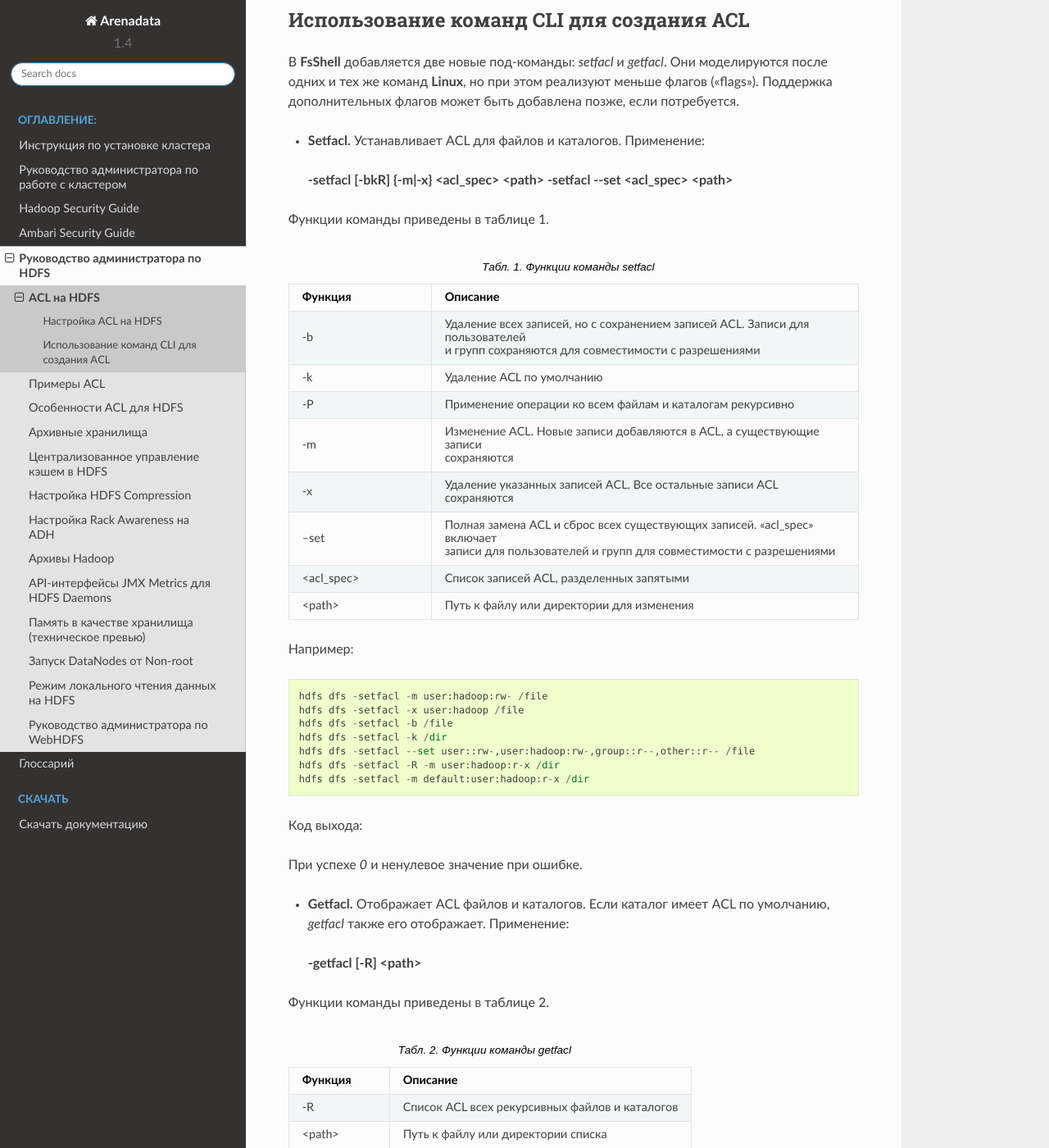
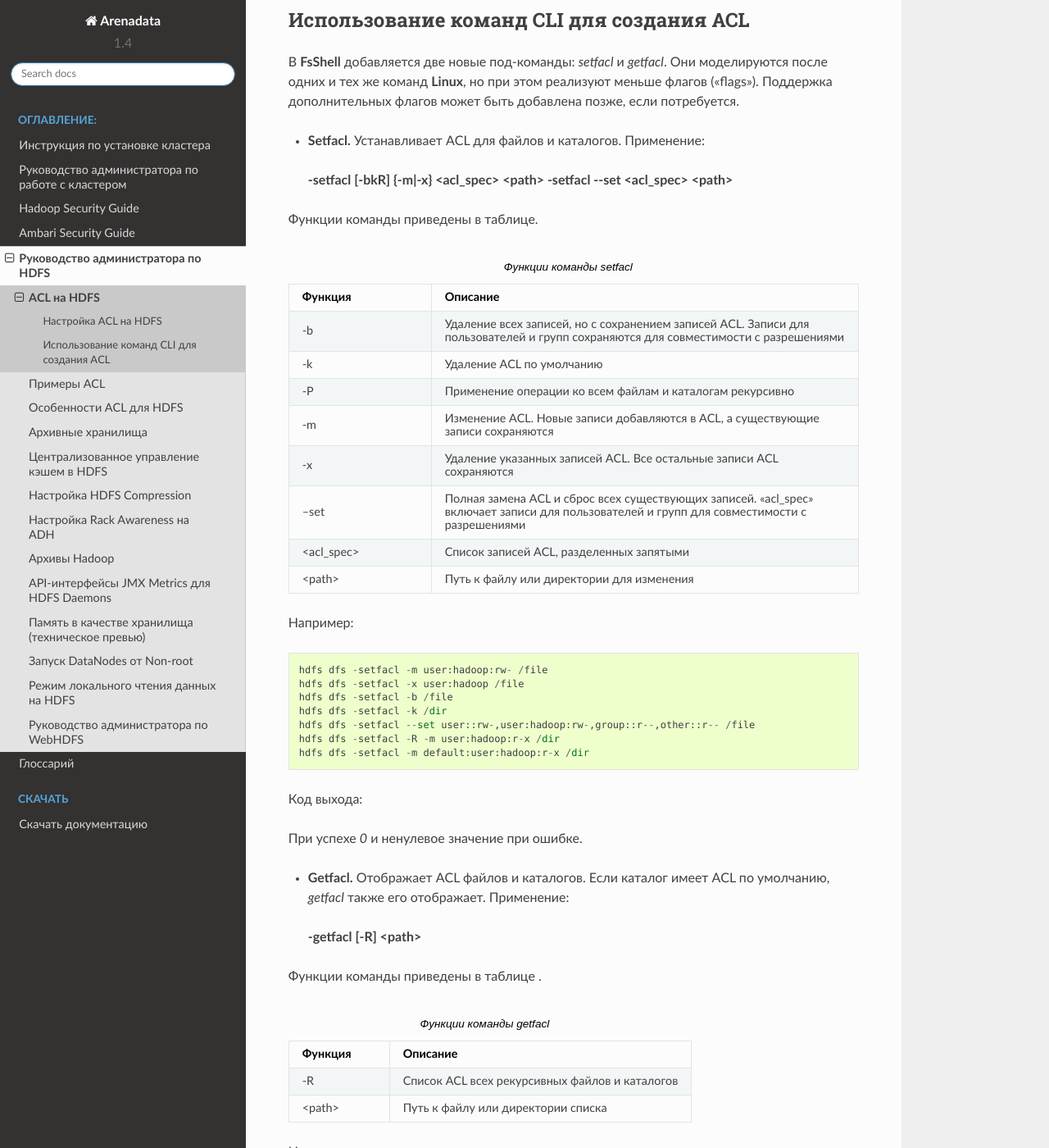
Before and after one commit to arenadata/docs_adps, a Sphinx documentation site: the page built from source/HDFSadmin/ACLonHDFS.rst, in a window 1280 px wide and 1400 px high, scrolled down 589 px. Shown: the whole window at 82% size. Built offline with Sphinx 7.4.7 and the Read the Docs theme 2.0.0, drawn with Linux system fonts in a browser that asks for light colours.

Commit message:
Update ACLonHDFS.rst

```diff
--- a/source/HDFSadmin/ACLonHDFS.rst
+++ b/source/HDFSadmin/ACLonHDFS.rst
@@ -36,18 +36,18 @@ ACL на HDFS
 
     :command:`-setfacl [-bkR] {-m|-x} <acl_spec> <path> -setfacl --set <acl_spec> <path>`
 
-Функции команды приведены в таблице 1.
+Функции команды приведены в таблице.
 
-.. csv-table:: Табл. 1. Функции команды setfacl
+.. csv-table:: Функции команды setfacl
    :header: "Функция", "Описание"
    :widths: 10, 30
 
-   "-b", "Удаление всех записей, но с сохранением записей ACL. Записи для пользователей |br| и групп сохраняются для совместимости с разрешениями"
+   "-b", "Удаление всех записей, но с сохранением записей ACL. Записи для пользователей и групп сохраняются для совместимости с разрешениями"
    "-k", "Удаление ACL по умолчанию"
    "-Р", "Применение операции ко всем файлам и каталогам рекурсивно"
-   "-m", "Изменение ACL. Новые записи добавляются в ACL, а существующие записи |br| сохраняются"
+   "-m", "Изменение ACL. Новые записи добавляются в ACL, а существующие записи сохраняются"
    "-x", "Удаление указанных записей ACL. Все остальные записи ACL сохраняются"
-   "--set", "Полная замена ACL и сброс всех существующих записей. «acl_spec» включает |br| записи для пользователей и групп для совместимости с разрешениями"
+   "--set", "Полная замена ACL и сброс всех существующих записей. «acl_spec» включает записи для пользователей и групп для совместимости с разрешениями"
    "<acl_spec>", "Список записей ACL, разделенных запятыми"
    "<path>", "Путь к файлу или директории для изменения"
 
@@ -72,9 +72,9 @@ ACL на HDFS
 
     :command:`-getfacl [-R] <path>`
 
-Функции команды приведены в таблице 2.
+Функции команды приведены в таблице .
 
-.. csv-table:: Табл. 2. Функции команды getfacl
+.. csv-table:: Функции команды getfacl
    :header: "Функция", "Описание"
    :widths: 10, 30
 
```
